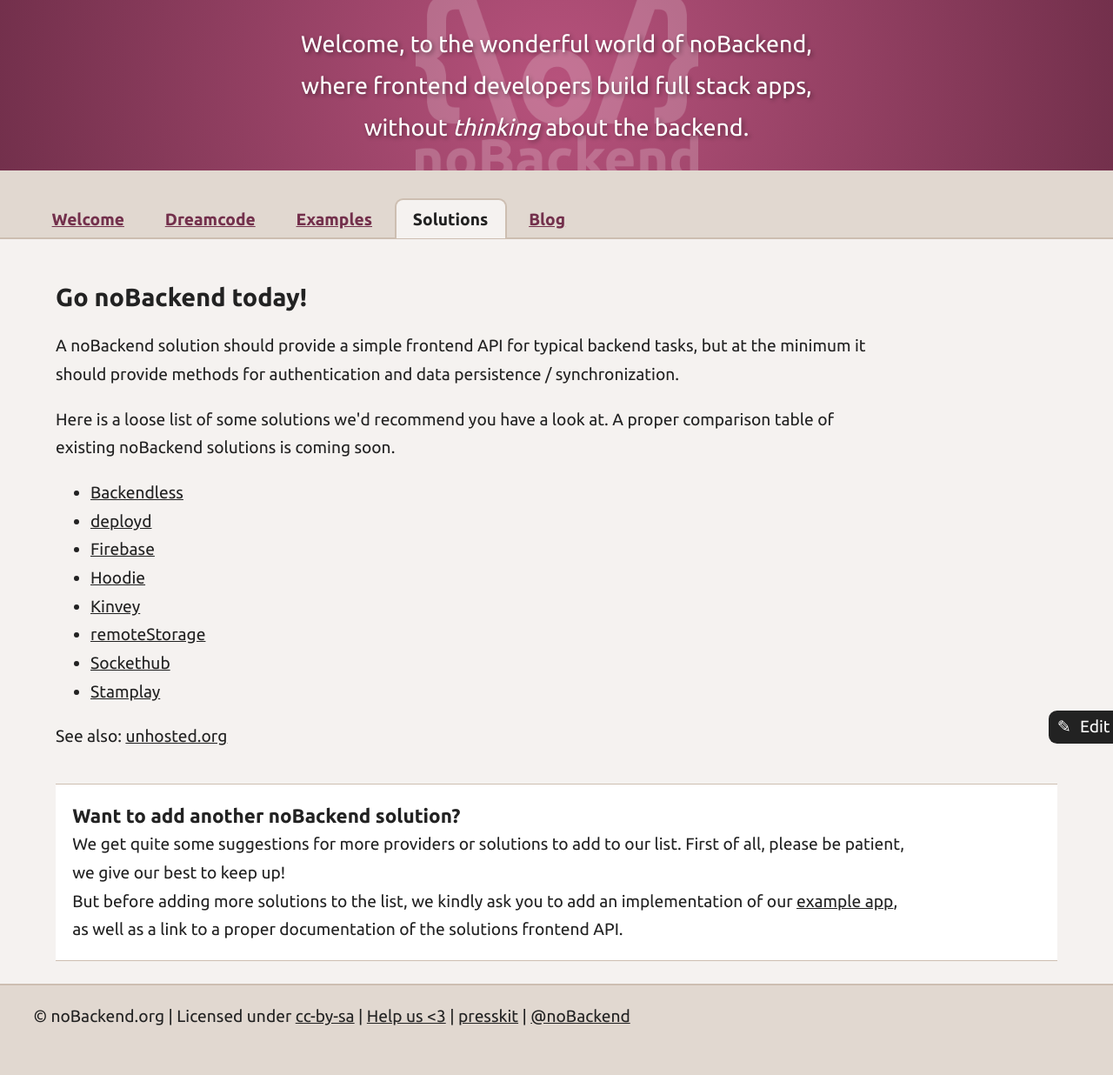
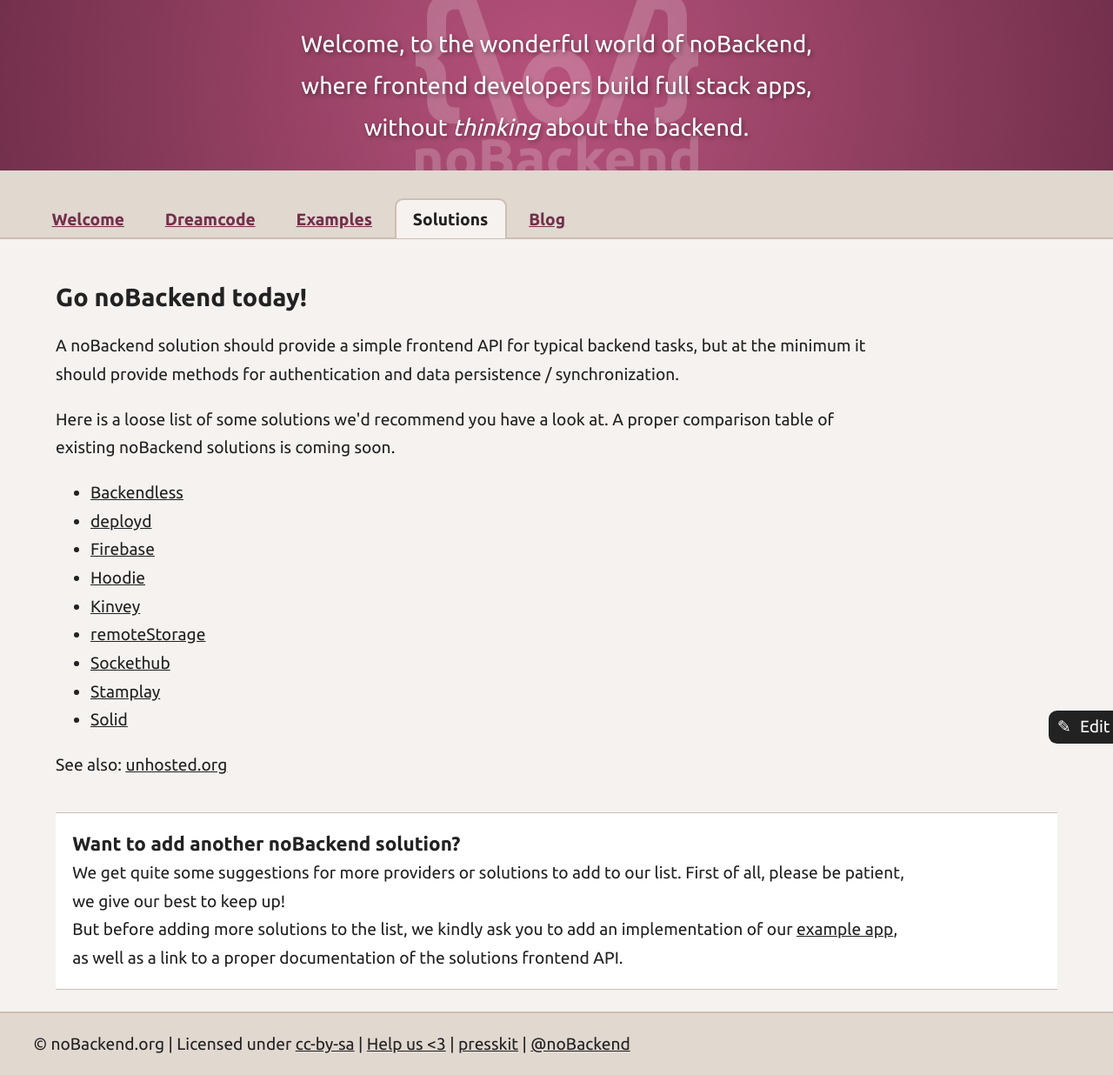
Before and after one commit to noBackend/nobackend.org, a Jekyll site: the page built from solutions.html, in a window 1280 px wide. Shown: the whole page at 87% size. Built offline with Jekyll 4.4.1, drawn with Linux system fonts in a browser that asks for light colours; before the commit the page ends 1204 px from its top, so only the background shows below that.

Commit message:
Add Solid Project to known Solutions (#37)

```diff
--- a/solutions.html
+++ b/solutions.html
@@ -28,6 +28,7 @@
   <li><a href="http://remotestorage.io/">remoteStorage</a></li>
   <li><a href="http://sockethub.org/">Sockethub</a></li>
   <li><a href="http://stamplay.com/">Stamplay</a></li>
+  <li><a href="http://solidproject.org/">Solid</a></li>
 </ul>
 
 <p>
```
